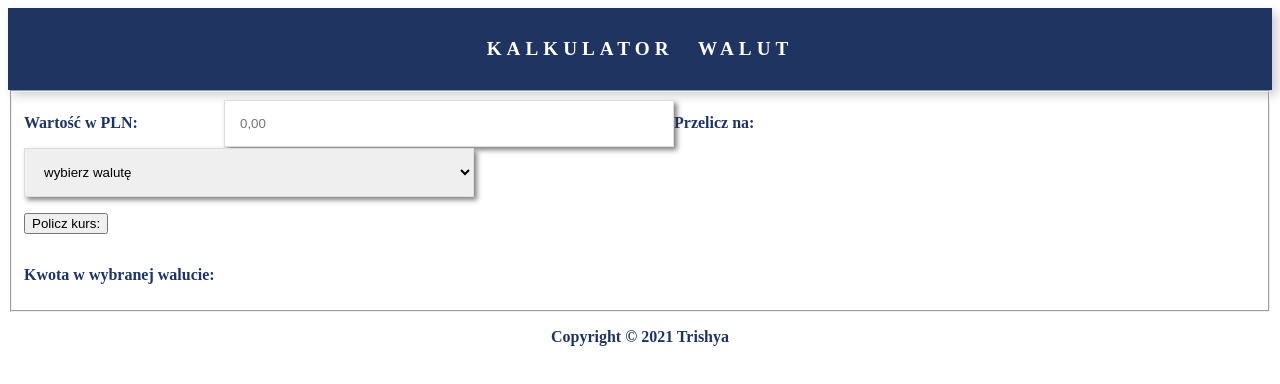
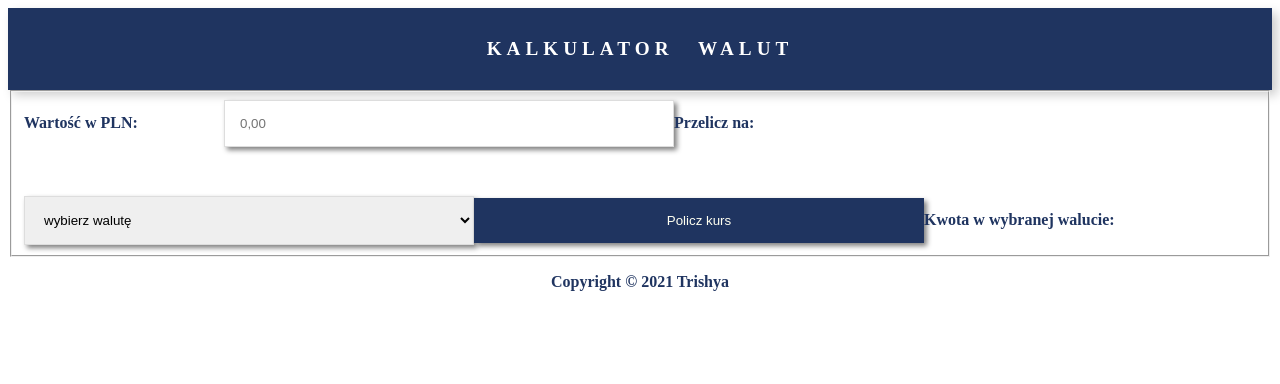
Before and after one commit to patrycja-i-lesniak/currency-converter-react-ver-1, a React (Create React App) app: page / in a window 1280 px wide. Shown: the top 384 px of the page. Built offline with nearby package versions, Linux system fonts and the light colour scheme.

Commit message:
Button component added

```diff
--- a/src/App.js
+++ b/src/App.js
@@ -3,6 +3,7 @@ import Paragraph from "./Paragraph";
 import Footer from "./Footer";
 import Input from "./Input";
 import Select from "./Select";
+import Button from "./Button";
 
 function App() {
   return (
@@ -10,13 +11,11 @@ function App() {
       <Header title="Kalkulator walut" />
       <form className="form js-form">
         <fieldset className="form__fieldset">
-              <Paragraph text=" Wartość w PLN:" />
-              <Input />
-              <Paragraph text="Przelicz na:" />
-              <Select />
-          <p className="container">
-            <button className="form__button">Policz kurs:</button>
-          </p>
+          <Paragraph text=" Wartość w PLN:" />
+          <Input />
+          <Paragraph text="Przelicz na:" />
+          <Select />
+          <Button buttonName="Policz kurs" />
           <Paragraph text="Kwota w wybranej walucie:">
             <span className="paragraph--value">N/A</span>
           </Paragraph>
--- /dev/null
+++ b/src/Button/index.js
@@ -0,0 +1,7 @@
+import "./style.css";
+
+const Button = ({ buttonName }) => (
+    <button className="button">{buttonName}</button>
+);
+
+export default Button;
--- /dev/null
+++ b/src/Button/style.css
@@ -0,0 +1,19 @@
+.button {
+  background-color: hsl(221, 51%, 25%);
+  border: none;
+  padding: 15px;
+  color: ivory;
+  box-shadow: 3px 3px 5px hsl(0, 0%, 50%);
+  margin: 0 auto;
+  max-width: 450px;
+  width: 100%;
+  margin-top: 50px;
+}
+
+.button:hover {
+  background-color: hsl(347, 77%, 30%);
+}
+
+.button:active {
+  background-color: hsl(347, 77%, 50%);
+}
```
